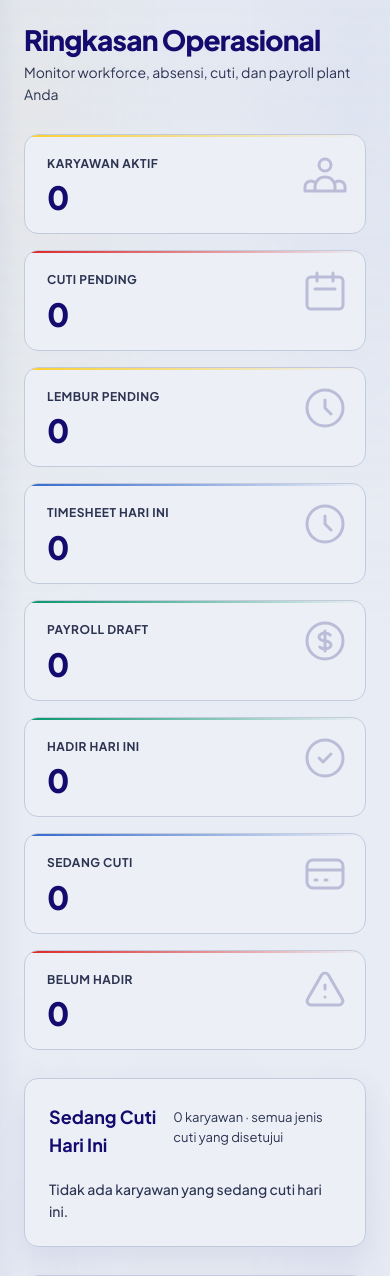
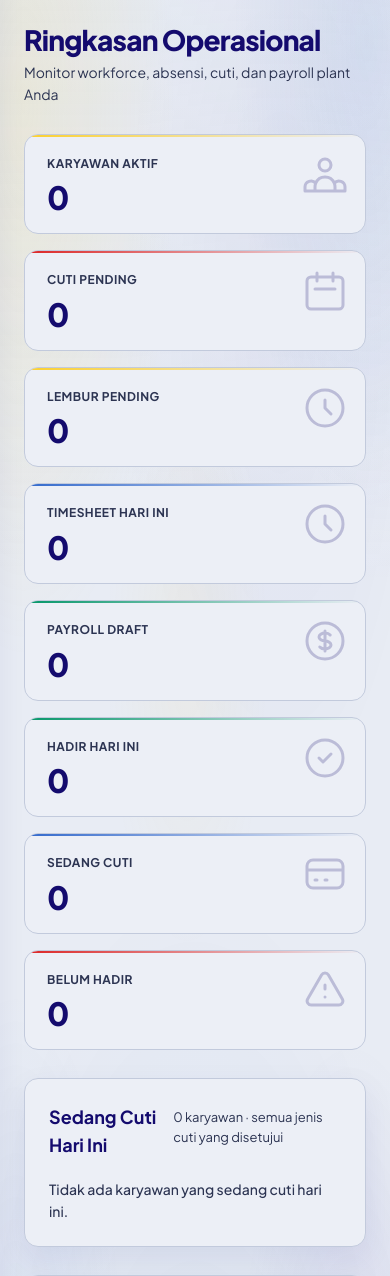
Before and after one commit to ahmad-sutiawan/hris-system, a Django app: page / in a window 390 px wide. Shown: the part 64-1340 px from the top of the page. Run offline with Django 5.2, Linux system fonts and the light colour scheme; the visitor is signed in with stand-in values (Sample User, id 1); data that the repository does not hold is empty; parts of the project's set-up code (start-up, migrations or seed data) failed here and were passed over.

Commit message:
change theme web

```diff
--- a/static/css/hris.css
+++ b/static/css/hris.css
@@ -57,7 +57,7 @@
   --hris-danger-soft: rgba(220, 38, 38, 0.08);
   --hris-danger-critical: rgba(220, 38, 38, 0.1);
   --hris-overlay: rgba(20, 11, 110, 0.45);
-  --hris-overlay-light: rgba(236, 239, 246, 0.94);
+  --hris-overlay-light: rgba(236, 239, 246, 0.8);
   --hris-row-hover: rgba(210, 218, 234, 0.6);
   --hris-table-head: #d8dfea;
 
@@ -115,10 +115,11 @@ body.hris-body::before {
   pointer-events: none;
   z-index: 0;
   background:
-    radial-gradient(ellipse 55% 45% at 8% 12%, rgba(251, 208, 47, 0.05), transparent 68%),
-    radial-gradient(ellipse 50% 40% at 92% 8%, rgba(50, 105, 204, 0.04), transparent 65%),
-    radial-gradient(ellipse 45% 38% at 88% 88%, rgba(52, 40, 168, 0.03), transparent 62%),
-    radial-gradient(ellipse 42% 36% at 6% 82%, rgba(50, 105, 204, 0.025), transparent 60%);
+    radial-gradient(ellipse 60% 50% at 6% 10%, rgba(251, 208, 47, 0.14), transparent 65%),
+    radial-gradient(ellipse 55% 45% at 94% 6%, rgba(50, 105, 204, 0.11), transparent 62%),
+    radial-gradient(ellipse 50% 42% at 90% 90%, rgba(52, 40, 168, 0.09), transparent 60%),
+    radial-gradient(ellipse 48% 40% at 4% 85%, rgba(50, 105, 204, 0.07), transparent 58%),
+    radial-gradient(ellipse 38% 32% at 48% 42%, rgba(251, 208, 47, 0.06), transparent 55%);
 }
 
 body.hris-body::after {
@@ -128,9 +129,10 @@ body.hris-body::after {
   pointer-events: none;
   z-index: 0;
   background:
-    linear-gradient(180deg, rgba(216, 222, 236, 0.45) 0%, transparent 42%),
-    radial-gradient(ellipse 120% 80% at 50% 100%, rgba(50, 105, 204, 0.03), transparent 55%);
-  opacity: 0.65;
+    linear-gradient(180deg, rgba(216, 222, 236, 0.22) 0%, transparent 38%),
+    radial-gradient(ellipse 130% 90% at 50% 100%, rgba(50, 105, 204, 0.08), transparent 52%),
+    radial-gradient(ellipse 70% 55% at 72% 22%, rgba(52, 40, 168, 0.06), transparent 58%);
+  opacity: 0.82;
 }
 
 /* theme: purple-blue-gold */
@@ -149,9 +151,9 @@ body.hris-body::after {
   overflow: hidden;
   color: var(--hris-sidebar-text-muted);
   border-right: 1px solid var(--hris-border);
-  background: rgba(220, 226, 238, 0.72);
-  backdrop-filter: blur(20px) saturate(1.02);
-  -webkit-backdrop-filter: blur(20px) saturate(1.02);
+  background: rgba(220, 226, 238, 0.55);
+  backdrop-filter: blur(18px) saturate(1.08);
+  -webkit-backdrop-filter: blur(18px) saturate(1.08);
   box-shadow: 4px 0 24px rgba(20, 11, 110, 0.05);
   transition: transform 0.28s cubic-bezier(0.4, 0, 0.2, 1);
 }
@@ -163,9 +165,9 @@ body.hris-body::after {
   pointer-events: none;
   z-index: 0;
   background:
-    radial-gradient(ellipse 90% 55% at 0% 8%, rgba(251, 208, 47, 0.04), transparent 72%),
-    radial-gradient(ellipse 75% 50% at 100% 92%, rgba(50, 105, 204, 0.035), transparent 68%),
-    radial-gradient(ellipse 60% 40% at 50% 50%, rgba(52, 40, 168, 0.025), transparent 70%);
+    radial-gradient(ellipse 90% 55% at 0% 8%, rgba(251, 208, 47, 0.12), transparent 70%),
+    radial-gradient(ellipse 75% 50% at 100% 92%, rgba(50, 105, 204, 0.1), transparent 66%),
+    radial-gradient(ellipse 60% 40% at 50% 50%, rgba(52, 40, 168, 0.07), transparent 68%);
 }
 
 .hris-sidebar > * {
@@ -828,9 +830,9 @@ body.hris-body::after {
 
   .hris-sidebar.is-open {
     transform: translateX(0);
-    background: rgba(220, 226, 238, 0.94);
-    backdrop-filter: blur(24px) saturate(1.02);
-    -webkit-backdrop-filter: blur(24px) saturate(1.02);
+    background: rgba(220, 226, 238, 0.82);
+    backdrop-filter: blur(22px) saturate(1.08);
+    -webkit-backdrop-filter: blur(22px) saturate(1.08);
   }
 
   .hris-sidebar-backdrop.is-visible {
```
